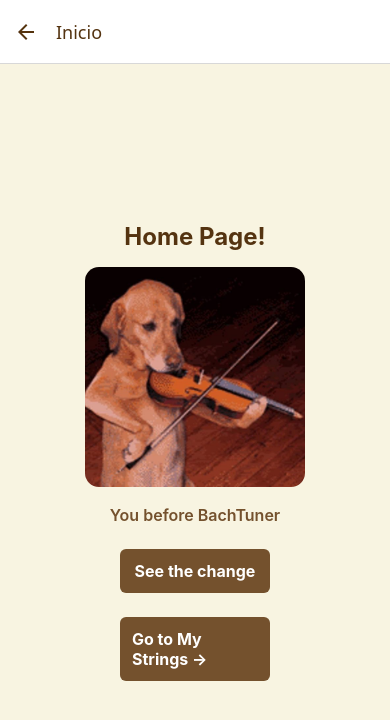
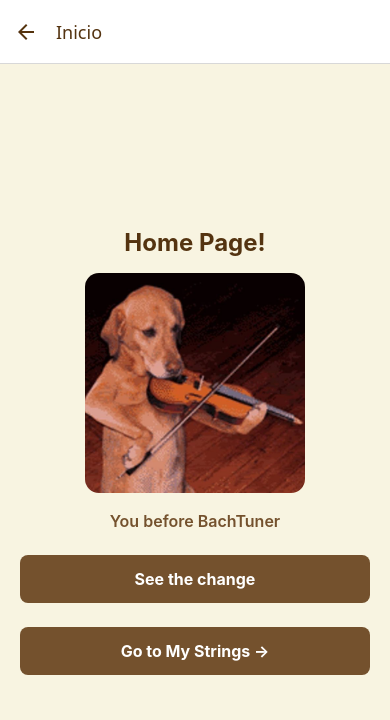
Before and after one commit to DoubleGG1505/BachTunerProject, a React Native app: screen /Home in a window 390 px wide. Shown: the top 720 px of the page. Built offline with nearby package versions, Linux system fonts and the light colour scheme.

Commit message:
Bug fixed

```diff
--- a/src/components/CustomButton.tsx
+++ b/src/components/CustomButton.tsx
@@ -1,9 +1,8 @@
+// src/components/CustomButton.tsx
+import React from "react";
 import { Text, StyleSheet, View, ViewStyle, TouchableOpacity } from "react-native";
 import { useAppTheme } from "../context/ThemeContext";
-import React from "react";
 import { Ionicons } from "@expo/vector-icons";
-
-
 
 type CustomButtonProps = {
     title: string;
@@ -14,12 +13,15 @@ type CustomButtonProps = {
     style?: ViewStyle;
 };
 
-export default function CustomButton({ title, onPress, disabled = false, variant = "switch", icon, style }: CustomButtonProps) {
+export default function CustomButton({
+    title, onPress, disabled = false, variant = "switch", icon, style
+}: CustomButtonProps) {
     const { theme } = useAppTheme();
     const isOutline = variant === 'outline';
 
+    // Asignación de colores según la variante
     let buttonColor = theme.primary;
-    if (variant === 'save') buttonColor = '#E63946';
+    if (variant === 'save') buttonColor = theme.error;
     if (variant === 'danger') buttonColor = '#FED24F';
     if (isOutline) buttonColor = 'transparent';
 
@@ -28,16 +30,26 @@ export default function CustomButton({ title, onPress, disabled = false, variant
             activeOpacity={0.8}
             onPress={onPress}
             disabled={disabled}
-            style={[styles.button, { backgroundColor: buttonColor },
-            isOutline && { borderWidth: 1.5, borderColor: theme.primary },
-            disabled && styles.buttonDisabled,
+            style={[
+                styles.button,
+                { backgroundColor: buttonColor },
+                isOutline && { borderWidth: 1.5, borderColor: theme.primary },
+                disabled && styles.buttonDisabled,
                 style
             ]}
         >
             <View style={styles.content}>
-                {icon && (<Ionicons name={icon} size={20} color={isOutline ? theme.primary : '#FFFFFF'} style={styles.icon} />)}
-
-                <Text style={[styles.buttonText, { color: isOutline ? theme.primary : '#FFFFFF' }]}>{title}</Text>
+                {icon && (
+                    <Ionicons
+                        name={icon}
+                        size={20}
+                        color={isOutline ? theme.primary : "white"}
+                        style={styles.icon}
+                    />
+                )}
+                <Text style={[styles.buttonText, { color: isOutline ? theme.primary : "white" }]}>
+                    {title}
+                </Text>
             </View>
         </TouchableOpacity>
     );
@@ -45,24 +57,21 @@ export default function CustomButton({ title, onPress, disabled = false, variant
 
 const styles = StyleSheet.create({
     button: {
-        width: 150,
+        minHeight: 48,
         padding: 12,
-        borderRadius: 6,
+        borderRadius: 8,
         justifyContent: 'center',
         alignItems: 'center',
         marginVertical: 6,
+        width: '100%',
     },
-    buttonDisabled: {
-        opacity: 0.5,
-    },
+    buttonDisabled: { opacity: 0.5 },
     content: {
         flexDirection: 'row',
         alignItems: 'center',
         justifyContent: 'center',
     },
-    icon: {
-        marginRight: 8,
-    },
+    icon: { marginRight: 8 },
     buttonText: {
         fontSize: 16,
         fontWeight: 'bold',
--- a/src/components/CustomInput.tsx
+++ b/src/components/CustomInput.tsx
@@ -10,10 +10,11 @@ type CustomInputProps = {
   type?: 'text' | 'email' | 'password' | 'number';
   hideicon?: boolean;
   editable?: boolean;
+  multiline?: boolean;
 };
 
 
-export default function CustomInput({ values, placeholder, OnChangeText, type = "text", hideicon = false, editable = true }: CustomInputProps) {
+export default function CustomInput({ values, placeholder, OnChangeText, type = "text", hideicon = false, editable = true ,multiline=false}: CustomInputProps) {
   const [showPassword, setShowPassword] = useState(false);
   const KeyboardType: KeyboardTypeOptions =
     type === 'email' ? 'email-address' : type === 'number' ? 'numeric' : 'default';
@@ -23,21 +24,23 @@ export default function CustomInput({ values, placeholder, OnChangeText, type =
 
   return (
     <View style={[styles.inputContainer, { backgroundColor: theme.theme.card, borderColor: theme.theme.border },
-      !editable && { opacity: 0.7 }
+      !editable && { opacity: 0.7 },
+      multiline && { height: 100, alignItems: 'flex-start', paddingTop: 12 }
 
     ]}>
 
-{!hideicon && <Ionicons name={iconName} size={20} color={theme.theme.subtitle} />}
+{!hideicon && (
+        <Ionicons name={iconName} size={20} color={theme.theme.subtitle} style={{ marginTop: multiline ? 2 : 0 }} />
+      )}
 
- {//     <Ionicons name={iconName} size={20} color={theme.theme.subtitle} />
-}
+
       <TextInput
         style={[
           styles.input,
           {
             color: theme.theme.subtitle,
-            marginLeft: hideicon ? 0 : 8,
-          },
+            marginLeft: hideicon ? 0 : 8},
+            multiline && { textAlignVertical: 'top', height: '100%' }
         ]}
         value={values}
         placeholderTextColor={useAppTheme().theme.subtitle}
--- a/src/screens/features/user-settings/Profile.tsx
+++ b/src/screens/features/user-settings/Profile.tsx
@@ -2,10 +2,10 @@ import { View, Text, StyleSheet } from 'react-native';
 import { useAppTheme } from '../../../context/ThemeContext';
 import CustomButton from '../../../components/CustomButton';
 import CustomInput from '../../../components/CustomInput';
-import { useState,useEffect } from 'react';
-import {useSelector,useDispatch} from 'react-redux';
+import { useState, useEffect } from 'react';
+import { useSelector, useDispatch } from 'react-redux';
 import { RootState } from '../../../store';
-import {updateProfile,logoutUser} from '../../.././store/slices/userSlice';
+import { updateProfile, logoutUser } from '../../.././store/slices/userSlice';
 
 export default function Profile({ navigation }: any) {
   const { theme, mode, toggleTheme } = useAppTheme();
@@ -13,7 +13,7 @@ export default function Profile({ navigation }: any) {
 
   const userData = useSelector((state: RootState) => state.user.data);
 
-const[isEditing, setIsEditing] = useState(false);
+  const [isEditing, setIsEditing] = useState(false);
   const [name, setName] = useState("");
   const [lastName, setLastName] = useState("");
   const [bio, setBio] = useState("");
@@ -23,12 +23,13 @@ useEffect(() => {
     if (userData) {
       setName(userData.name);
       setLastName(userData.lastName);
+      setBio(userData.bio || "");
     }
   }, [userData]);
 
   const handleSave = () => {
     if (userData) {
-dispatch(updateProfile({name:name, lastName:lastName, email:userData.email, bio:userData.bio}));
+      dispatch(updateProfile({ name: name, lastName: lastName, email: userData.email, bio: bio }));
       setIsEditing(false);
     }
   };
@@ -42,8 +43,6 @@ navigation.reset({
     });
   };
 
-
-
   return (
     <View style={[styles.container, { backgroundColor: theme.background }]}>
       <Text style={[styles.title, { color: theme.title }]}>Settings de {userData?.name || "Usuario"}</Text>
@@ -55,6 +54,7 @@ navigation.reset({
           OnChangeText={setName}
           type="text"
           editable={isEditing}
+          hideicon={true}
         />
 
         <CustomInput
@@ -63,6 +63,7 @@ navigation.reset({
           OnChangeText={setLastName}
           type="text"
           editable={isEditing}
+          hideicon={true}
         />
 
         <CustomInput
@@ -71,6 +72,8 @@ navigation.reset({
           OnChangeText={setBio}
           type="text"
           editable={isEditing}
+          hideicon={true}
+          multiline={true}
         />
 
         {isEditing ? (
@@ -102,6 +105,7 @@ navigation.reset({
           title="Cerrar Sesion"
           onPress={handleLogout}
           variant="save" />
+
       </View>
     </View>
   );
```
Lines whose indentation alone changed are shown as unchanged.
